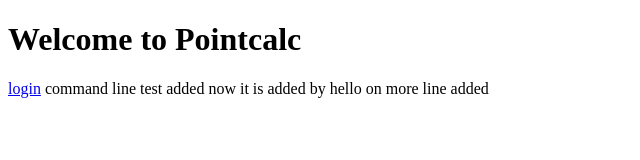
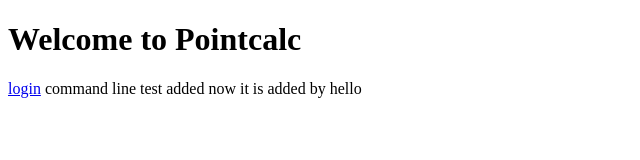
Before and after one commit to xbeastop/contact-card, a plain HTML site: page index.html in a window 1280 px wide. Shown: the whole page, without its empty margins (0-640 px from the left). Drawn offline with Linux system fonts and the light colour scheme.

Commit message:
one line is deleted

```diff
--- a/index.html
+++ b/index.html
@@ -12,5 +12,4 @@
     added now
     it is added by hello
 </body>
-on more line added
 </html>
```
